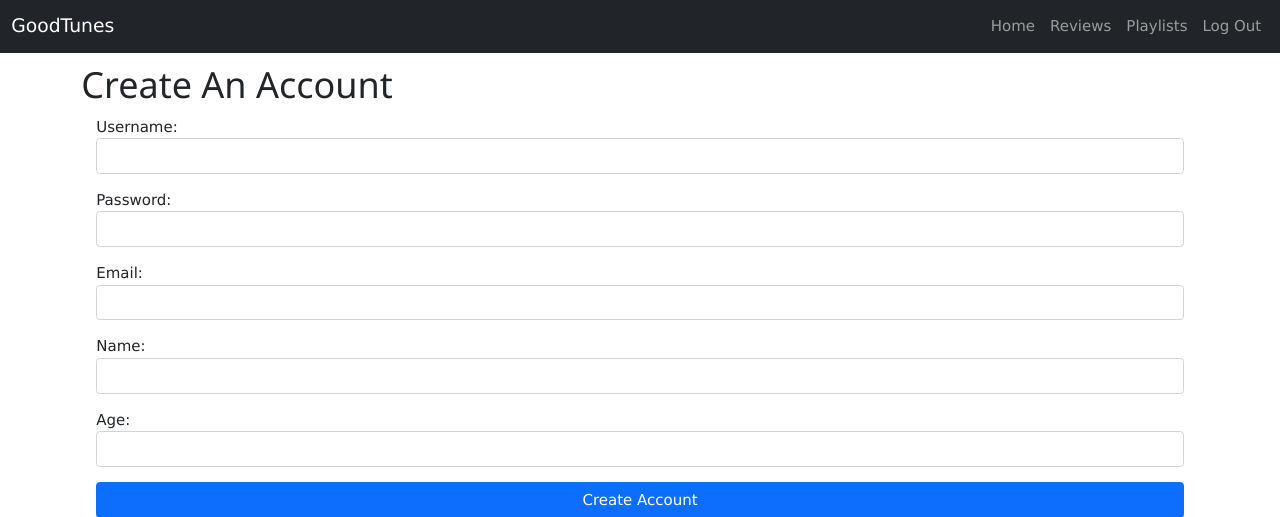
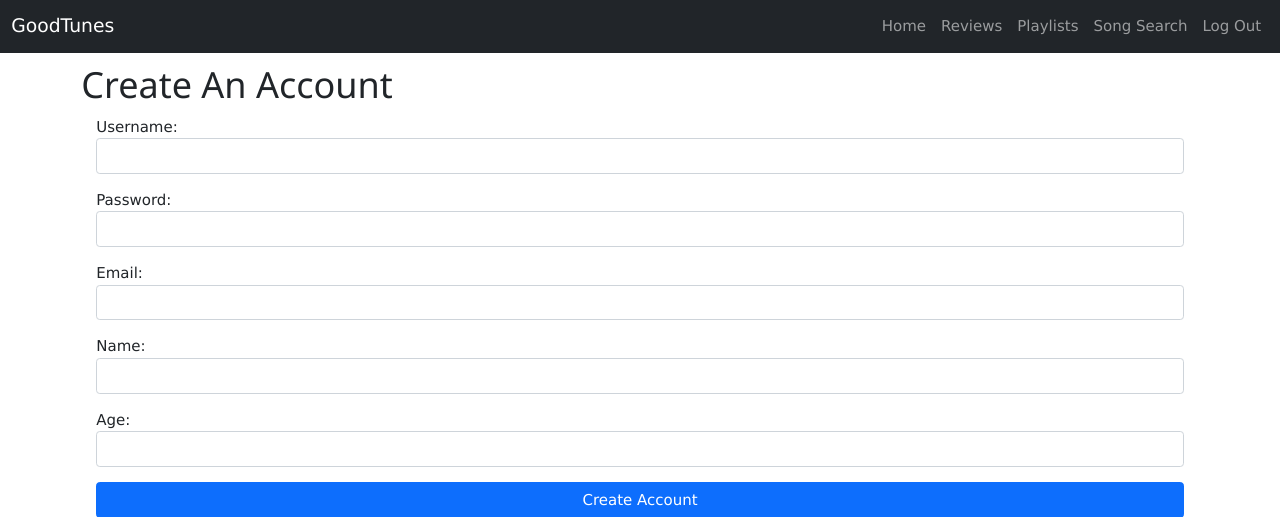
Before and after one commit to sususuint/goodtunes, a PHP site: page /create-login.php in a window 1280 px wide. Shown: the top 517 px of the page. Run offline with PHP 8.4, Linux system fonts and the light colour scheme.

Commit message:
some functionalities from zoom call

```diff
--- a/header.html
+++ b/header.html
@@ -11,10 +11,13 @@
                 <a class="nav-link" href="#">Home</a>
               </li>
               <li class="nav-item">
-                <a class="nav-link" href="#">Reviews</a>
+                <a class="nav-link" href="reviews.php">Reviews</a>
               </li>
               <li class="nav-item">
-                <a class="nav-link" href="#">Playlists</a>
+                <a class="nav-link" href="playlists.php">Playlists</a>
+              </li>
+              <li class="nav-item">
+                <a class="nav-link" href="songs.php">Song Search</a>
               </li>
               <li class="nav-item">
                 <a class="nav-link" href="logout.php">Log Out</a>
--- a/login.php
+++ b/login.php
@@ -16,6 +16,8 @@
       Password: <input type="password" name="pwd" class="form-control" required /> <br/>
       <input type="submit" value="Sign in" class="btn btn-light"  />
     </form>
+    <a href="create-login.php"> <button>Create An Account</button>
+</a>
   </div>
 
 <?php
@@ -79,7 +81,7 @@ if ($_SERVER['REQUEST_METHOD'] == "POST" && strlen($_POST['username']) > 0)
       {
          setcookie('user', $user, time()+3600);
          setcookie('pwd', password_hash($pwd, PASSWORD_DEFAULT), time()+3600);    // password_hash() requires at least PHP5.5
-         header('Location: simpleform.php');
+         header('Location: reviews.php');
       }
    }
 }
```
